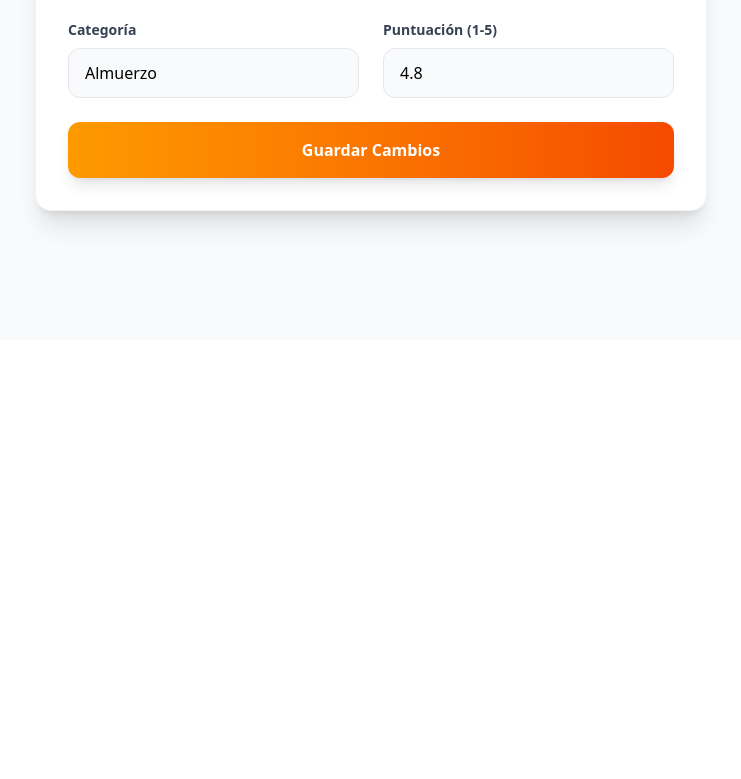
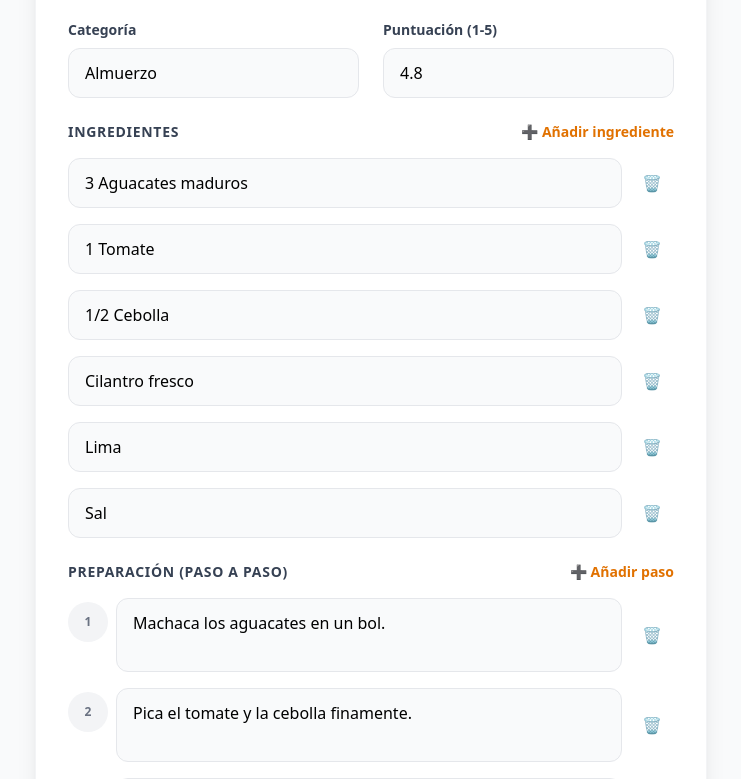
Before and after one commit to salva-daw/Angular-Recipes, an Angular app: page /edit/1 in a window 1280 px wide. Shown: the part 460-1239 px from the top of the page, without its empty margins (269-1010 px from the left). Before the commit the page ends 800 px from the top, so only its background shows below. Built offline with nearby package versions, Linux system fonts and the light colour scheme.

Commit message:
paso 18: Implementación de FormArray para listas dinámicas de ingredientes e instrucciones

```diff
--- a/src/app/features/recipe-form/recipe-form.html
+++ b/src/app/features/recipe-form/recipe-form.html
@@ -54,6 +54,59 @@
       </div>
     </div>
 
+    <!-- Ingredientes (FormArray) -->
+    <div formArrayName="ingredients" class="space-y-4">
+      <div class="flex items-center justify-between">
+        <h3 class="text-sm font-bold text-gray-700 uppercase tracking-wider">Ingredientes</h3>
+        <button type="button" (click)="addItem(ingredients)"
+                class="text-amber-600 hover:text-amber-700 text-sm font-bold flex items-center gap-1 transition-colors">
+          <span>➕</span> Añadir ingrediente
+        </button>
+      </div>
+
+      @for (ctrl of ingredients.controls; track $index) {
+        <div class="flex gap-2">
+          <input type="text" [formControlName]="$index"
+                 placeholder="Ej. 200g de harina"
+                 class="flex-grow px-4 py-3 bg-gray-50 border border-gray-200 rounded-xl focus:ring-2 focus:ring-amber-500/20 focus:border-amber-500 outline-none transition-all">
+          @if (ingredients.length > 1) {
+            <button type="button" (click)="removeItem(ingredients, $index)"
+                    class="p-3 text-red-500 hover:bg-red-50 rounded-xl transition-colors">
+              🗑️
+            </button>
+          }
+        </div>
+      }
+    </div>
+
+    <!-- Instrucciones (FormArray) -->
+    <div formArrayName="instructions" class="space-y-4">
+      <div class="flex items-center justify-between">
+        <h3 class="text-sm font-bold text-gray-700 uppercase tracking-wider">Preparación (paso a paso)</h3>
+        <button type="button" (click)="addItem(instructions)"
+                class="text-amber-600 hover:text-amber-700 text-sm font-bold flex items-center gap-1 transition-colors">
+          <span>➕</span> Añadir paso
+        </button>
+      </div>
+
+      @for (ctrl of instructions.controls; track $index) {
+        <div class="flex gap-2">
+          <span class="flex-shrink-0 w-10 h-10 bg-gray-100 text-gray-500 rounded-full flex items-center justify-center font-bold text-xs mt-1">
+            {{ $index + 1 }}
+          </span>
+          <textarea [formControlName]="$index" rows="2"
+                    placeholder="Describe este paso de la receta..."
+                    class="flex-grow px-4 py-3 bg-gray-50 border border-gray-200 rounded-xl focus:ring-2 focus:ring-amber-500/20 focus:border-amber-500 outline-none transition-all resize-none"></textarea>
+          @if (instructions.length > 1) {
+            <button type="button" (click)="removeItem(instructions, $index)"
+                    class="p-3 text-red-500 hover:bg-red-50 rounded-xl transition-colors">
+              🗑️
+            </button>
+          }
+        </div>
+      }
+    </div>
+
     <!-- Botón Enviar -->
     <button type="submit"
             [disabled]="recipeForm.invalid"
--- a/src/app/features/recipe-form/recipe-form.ts
+++ b/src/app/features/recipe-form/recipe-form.ts
@@ -1,5 +1,5 @@
 import { Component, inject, ChangeDetectionStrategy, input, effect } from '@angular/core';
-import { ReactiveFormsModule, FormBuilder, Validators } from '@angular/forms';
+import { ReactiveFormsModule, FormBuilder, Validators, FormArray } from '@angular/forms';
 import { Router, RouterLink } from '@angular/router';
 import { RecipeService } from '../../core/services/recipe.service';
 import { Recipe } from '../../core/models/recipe.model';
@@ -15,28 +15,44 @@ export class RecipeFormComponent {
   private recipeService = inject(RecipeService);
   private router = inject(Router);
 
-  // Recibimos el ID opcionalmente (si viene, estamos editando)
   id = input<string>();
-
-  // Título dinámico
   isEditMode = false;
 
-  // Definimos la estructura del formulario
+  // Estructura del formulario con FormArrays
   recipeForm = this.fb.group({
     title: ['', [Validators.required, Validators.minLength(3)]],
     description: ['', [Validators.required, Validators.minLength(10)]],
     category: ['lunch', [Validators.required]],
-    rating: [5, [Validators.required, Validators.min(1), Validators.max(5)]]
+    rating: [5, [Validators.required, Validators.min(1), Validators.max(5)]],
+    ingredients: this.fb.array([this.fb.control('', Validators.required)]),
+    instructions: this.fb.array([this.fb.control('', Validators.required)])
   });
 
+  // Getters para facilitar el acceso desde el template
+  get ingredients() {
+    return this.recipeForm.get('ingredients') as FormArray;
+  }
+
+  get instructions() {
+    return this.recipeForm.get('instructions') as FormArray;
+  }
+
   constructor() {
-    // Reaccionamos al cambio de ID para cargar los datos si es edición
     effect(() => {
       const recipeId = this.id();
       if (recipeId) {
         const recipe = this.recipeService.recipes().find(r => r.id === recipeId);
         if (recipe) {
           this.isEditMode = true;
+
+          // Limpiamos los arrays por defecto antes de cargar los de la receta
+          this.ingredients.clear();
+          this.instructions.clear();
+
+          // Añadimos un control por cada ingrediente/instrucción
+          recipe.ingredients.forEach(ing => this.ingredients.push(this.fb.control(ing, Validators.required)));
+          recipe.instructions.forEach(ins => this.instructions.push(this.fb.control(ins, Validators.required)));
+
           this.recipeForm.patchValue({
             title: recipe.title,
             description: recipe.description,
@@ -48,7 +64,17 @@ export class RecipeFormComponent {
     });
   }
 
-  // Método auxiliar para mostrar errores solo cuando el usuario ha interactuado
+  // Métodos para gestionar los elementos de los arrays
+  addItem(array: FormArray) {
+    array.push(this.fb.control('', Validators.required));
+  }
+
+  removeItem(array: FormArray, index: number) {
+    if (array.length > 1) {
+      array.removeAt(index);
+    }
+  }
+
   isFieldInvalid(fieldName: string): boolean {
     const control = this.recipeForm.get(fieldName);
     return !!(control && control.invalid && (control.dirty || control.touched));
@@ -59,30 +85,20 @@ export class RecipeFormComponent {
       const formValue = this.recipeForm.value;
       const recipeId = this.id();
 
+      const recipeData: Recipe = {
+        id: this.isEditMode && recipeId ? recipeId : crypto.randomUUID(),
+        title: formValue.title ?? '',
+        description: formValue.description ?? '',
+        category: (formValue.category as Recipe['category']) ?? 'lunch',
+        rating: formValue.rating ?? 5,
+        ingredients: (formValue.ingredients as string[]) ?? [],
+        instructions: (formValue.instructions as string[]) ?? []
+      };
+
       if (this.isEditMode && recipeId) {
-        // Obtenemos la receta original para no perder ingredientes/instrucciones
-        const originalRecipe = this.recipeService.recipes().find(r => r.id === recipeId);
-        if (originalRecipe) {
-          const updatedRecipe: Recipe = {
-            ...originalRecipe,
-            title: formValue.title ?? originalRecipe.title,
-            description: formValue.description ?? originalRecipe.description,
-            category: (formValue.category as Recipe['category']) ?? originalRecipe.category,
-            rating: formValue.rating ?? originalRecipe.rating
-          };
-          this.recipeService.updateRecipe(recipeId, updatedRecipe);
-        }
+        this.recipeService.updateRecipe(recipeId, recipeData);
       } else {
-        const newRecipe: Recipe = {
-          id: crypto.randomUUID(),
-          title: formValue.title ?? '',
-          description: formValue.description ?? '',
-          category: (formValue.category as Recipe['category']) ?? 'lunch',
-          rating: formValue.rating ?? 5,
-          ingredients: [],
-          instructions: []
-        };
-        this.recipeService.addRecipe(newRecipe);
+        this.recipeService.addRecipe(recipeData);
       }
 
       this.router.navigate(['/']);
```
Also changed, not shown: 1 other file (tests, documents, lock files or other folders).
